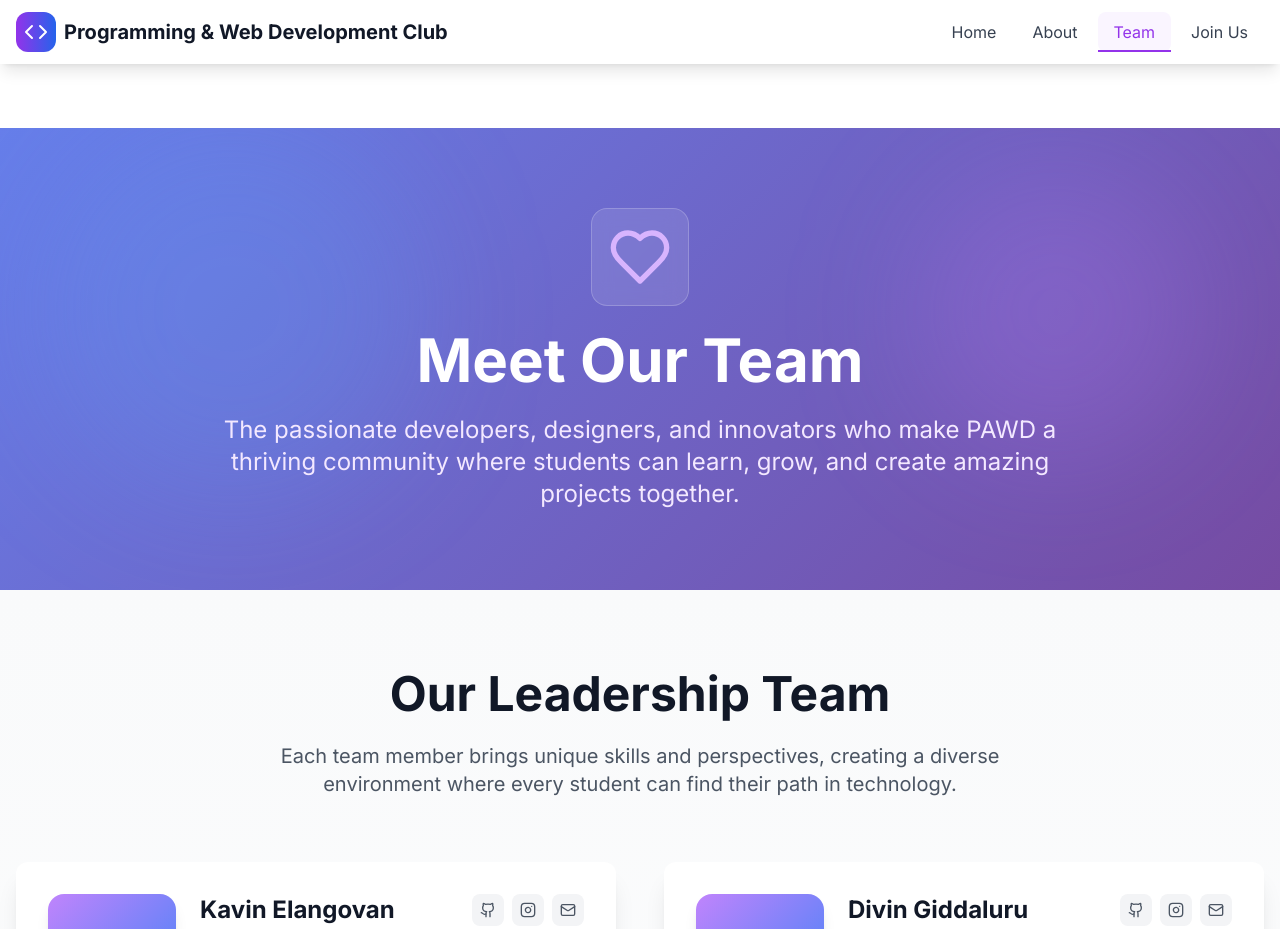
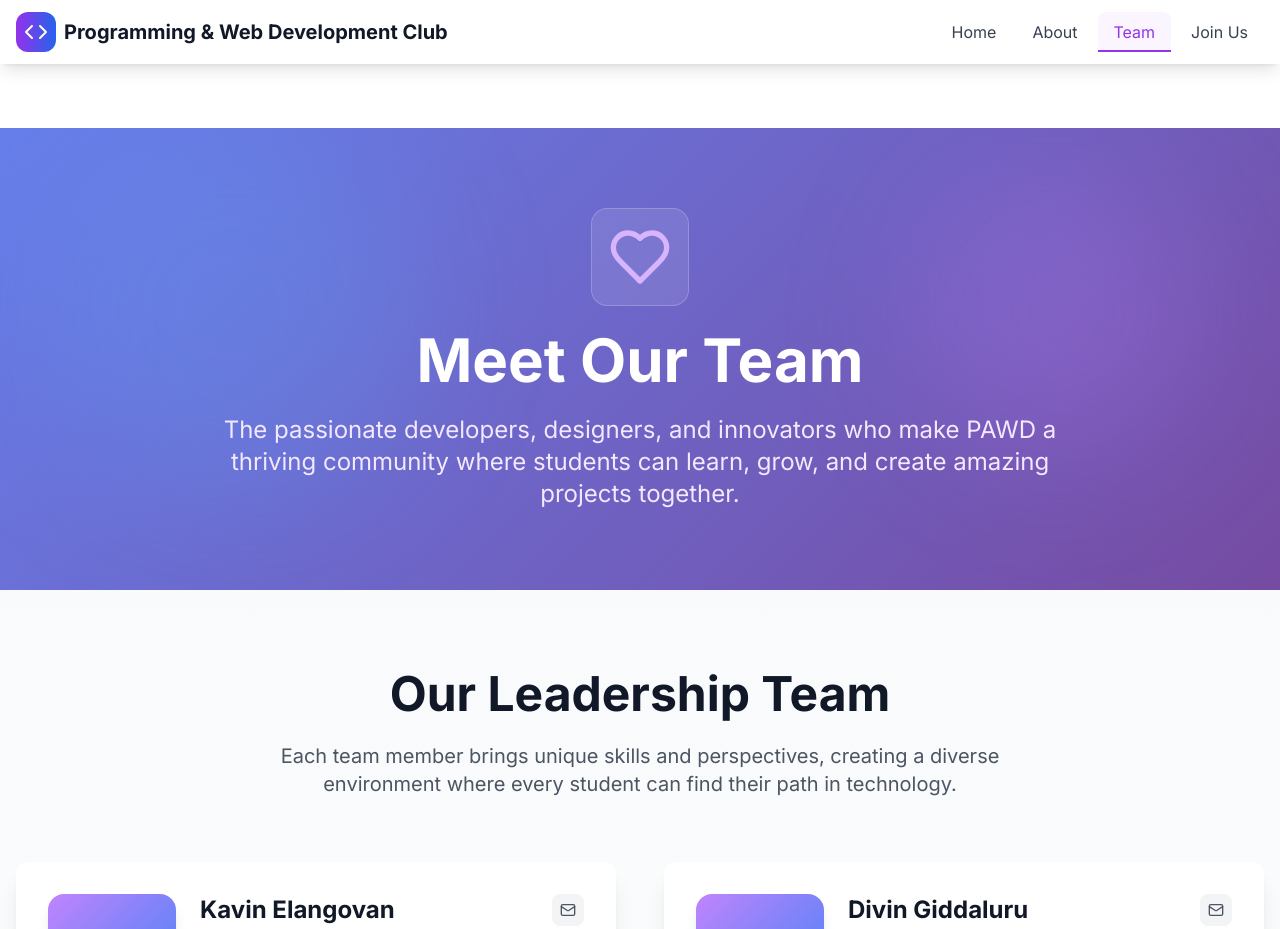
Before and after one commit to programmingcvhs/programmingcvhs.github.io, a Next.js app: page /team in a window 1280 px wide. Shown: the top 929 px of the page. Built offline with nearby package versions, Linux system fonts and the light colour scheme.

Commit message:
Update page.tsx

```diff
--- a/app/team/page.tsx
+++ b/app/team/page.tsx
@@ -1,7 +1,7 @@
 'use client'
 
 import { motion } from 'framer-motion'
-import { Github, Instagram, Mail, Award, Code, Heart } from 'lucide-react'
+import { Mail, Award, Code, Heart } from 'lucide-react'
 import { Card } from '@/components/ui/Card'
 
 // Team members data - easy to map over
@@ -16,8 +16,6 @@ const teamMembers = [
     image: "/api/placeholder/400/400",
     achievements: ["2nd place in NASA Space Apps Texas Division Projects", "Finalist at TXSEF in Biomedical Engineering"],
     social: {
-      github: "https://github.com/alexchen",
-      instagram: "https://instagram.com/alexchen",
       email: "alex@pawd.club"
     },
     favoriteProject: "AI-powered disease detection algorithm"
@@ -32,8 +30,6 @@ const teamMembers = [
     image: "/api/placeholder/400/400",
     achievements: ["2nd place in NASA Space Apps Texas Division Projects", "Finalist at SEFH in Physics & Astronomy"],
     social: {
-      github: "https://github.com/sarahrodriguez",
-      instagram: "https://instagram.com/sarahrodriguez",
       email: "sarah@pawd.club"
     },
     favoriteProject: "Quantum tunneling detection application"
@@ -48,8 +44,6 @@ const teamMembers = [
     image: "/api/placeholder/400/400",
     achievements: ["2nd place in NASA Space Apps Texas Division Projects", "Finalist at SEFH in Physics & Astronomy"],
     social: {
-      github: "https://github.com/marcusjohnson",
-      instagram: "https://instagram.com/marcusjohnson",
       email: "marcus@pawd.club"
     },
     favoriteProject: "Integrated AI chatbot"
@@ -64,8 +58,6 @@ const teamMembers = [
     image: "/api/placeholder/400/400",
     achievements: ["Published app with 500+ student downloads", "2nd Place in Texas-level hackathon"],
     social: {
-      github: "https://github.com/emmaliu",
-      instagram: "https://instagram.com/emmaliu",
       email: "emma@pawd.club"
     },
     favoriteProject: "Computer mobile access application"
@@ -164,22 +156,6 @@ export default function TeamPage() {
 
                         {/* Social Links */}
                         <div className="flex gap-2">
-                          <motion.a
-                            href={member.social.github}
-                            className="p-2 bg-gray-100 hover:bg-purple-100 rounded-lg transition-colors"
-                            whileHover={{ scale: 1.1 }}
-                            whileTap={{ scale: 0.9 }}
-                          >
-                            <Github className="w-4 h-4 text-gray-600 hover:text-purple-600" />
-                          </motion.a>
-                          <motion.a
-                            href={member.social.instagram}
-                            className="p-2 bg-gray-100 hover:bg-purple-100 rounded-lg transition-colors"
-                            whileHover={{ scale: 1.1 }}
-                            whileTap={{ scale: 0.9 }}
-                          >
-                            <Instagram className="w-4 h-4 text-gray-600 hover:text-purple-600" />
-                          </motion.a>
                           <motion.a
                             href={`mailto:${member.social.email}`}
                             className="p-2 bg-gray-100 hover:bg-purple-100 rounded-lg transition-colors"
```
